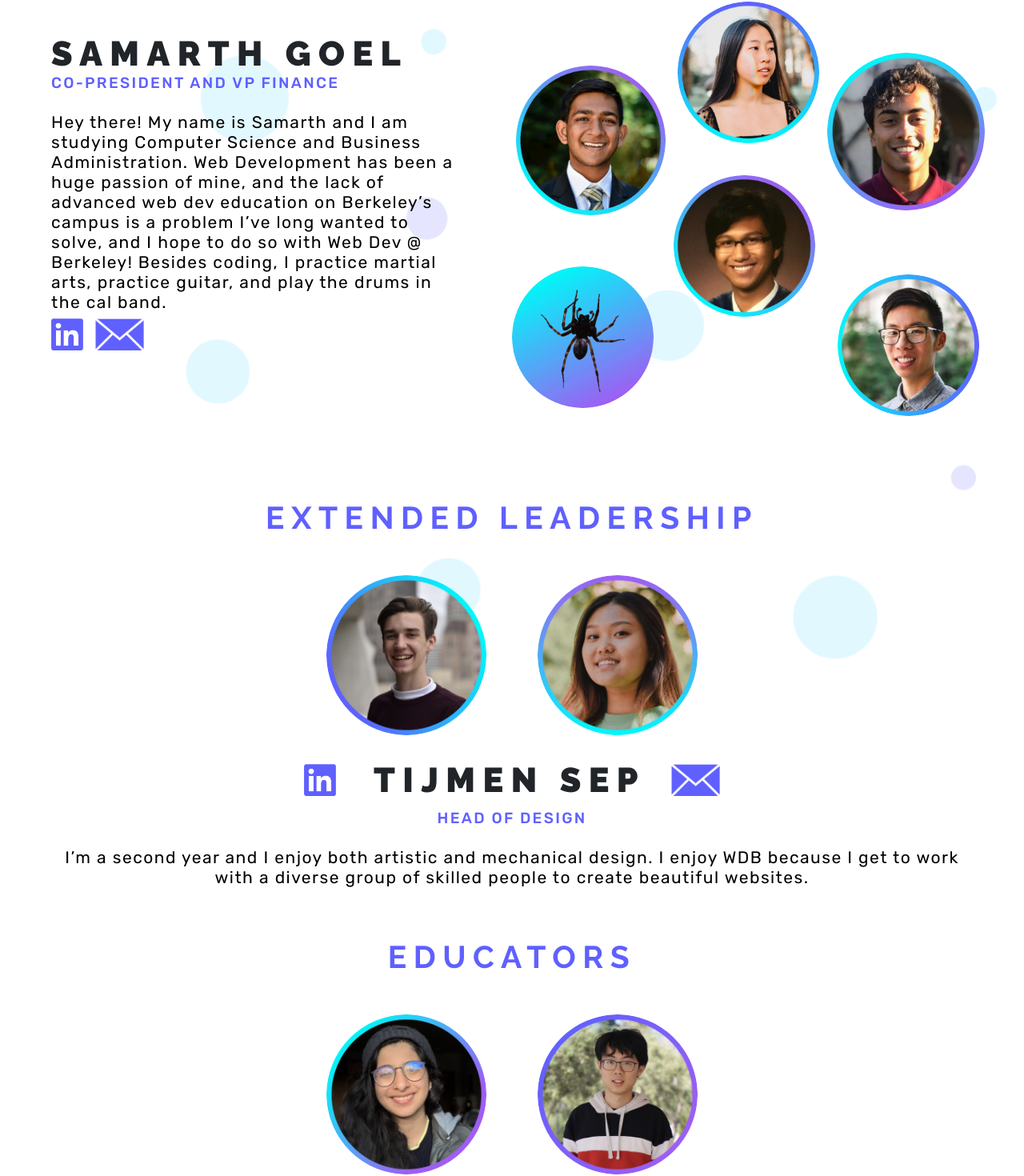
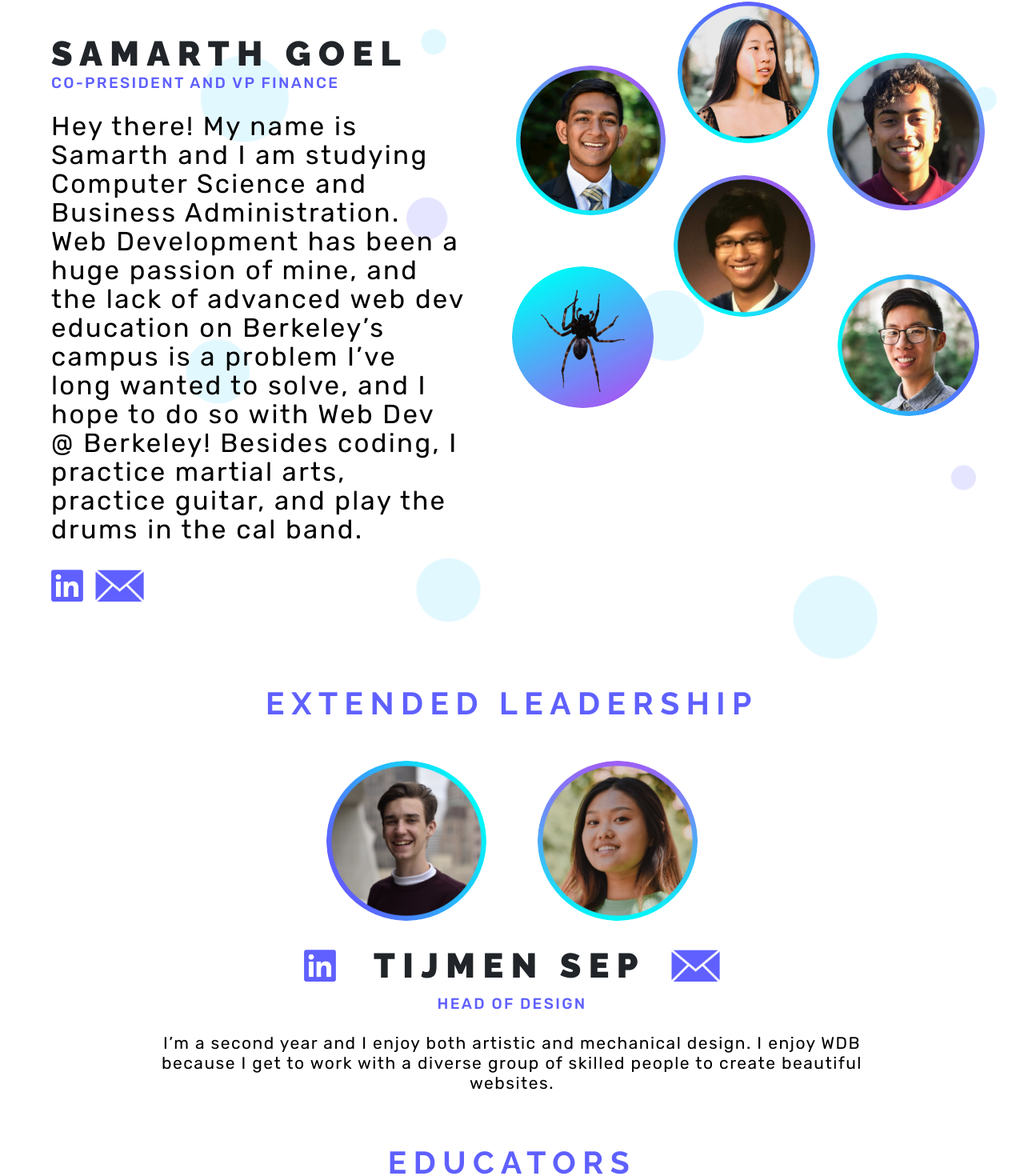
Before and after one commit to web-at-berkeley/wdb-website-archive-fa22, a React (Create React App) app: page /team in a window 1280 px wide. Shown: the part 460-1930 px from the top of the page at 80% size. Built offline with nearby package versions, Linux system fonts and the light colour scheme.

Commit message:
apply page styling

```diff
--- a/src/css/Apply.css
+++ b/src/css/Apply.css
@@ -194,10 +194,3 @@
 		width: 300px;
 	}
 }
-
-@media only screen and (max-width: 600px) {
-	.apply-button {
-		font-size: 20px;
-		width: 220px;
-	}
-}
--- a/src/css/Team.css
+++ b/src/css/Team.css
@@ -43,12 +43,21 @@
 	color: #5f60ff;
 	margin-bottom: 1.5rem;
 }
+.team .exec-description {
+	font-size: 33px;
+	line-height: 36px;
+	letter-spacing: 0.07em;
+	color: #000000;
+	margin-bottom: 2rem;
+}
 .team .description {
 	font-size: 33px;
 	line-height: 36px;
 	letter-spacing: 0.07em;
 	color: #000000;
 	margin-bottom: 2rem;
+	width: 80%;
+	margin: 0 auto 2rem auto;
 }
 
 .team .social-row {
--- a/src/pages/Team.js
+++ b/src/pages/Team.js
@@ -62,7 +62,7 @@ const Team = () => {
 						<h3 className="role" id="role">
 							{role}
 						</h3>
-						<p className="description" id="description">
+						<p className="exec-description" id="description">
 							{description}
 						</p>
 						<div className="social-row">
--- a/src/pages/data/TeamData.js
+++ b/src/pages/data/TeamData.js
@@ -34,7 +34,7 @@ export const execData = {
 		name: 'Vicky Li',
 		role: 'Co-President and VP Marketing and Design',
 		description:
-			'Hi everyone, I am a second-year at UC Berkeley studying Computer Science with a minor in Data Science. I recently got into Web Development after attending a hackathon, and I believe that it is an extremely valuable topic that is not extensively covered in Berkeley’s current CS curriculum. I am also very passionate about UI/UX Design, and I am excited to teach others these skills as well. Outside of coding and staring at screens, I am an avid photographer, videographer, and dancer. I enjoy making Youtube videos in my free time, so as they say, like and subscribe, and go bears!',
+			'Hi everyone, I am a second-year at UC Berkeley majoring in Computer Science. I first got into web dev after attending a hackathon, and I believe that it is an extremely rewarding field that is not extensively covered in Berkeley’s CS curriculum. I am also very passionate about UI/UX Design, and I am excited to teach others these skills as well. Outside of coding and staring at screens, I am an avid photographer, videographer, and dancer. I enjoy making Youtube videos in my free time, so as they say, like and subscribe, and go bears!',
 		linkedin: 'https://www.linkedin.com/in/victoriayli/',
 		mail: 'mailto: victoria.li@berkeley.edu',
 	},
```
